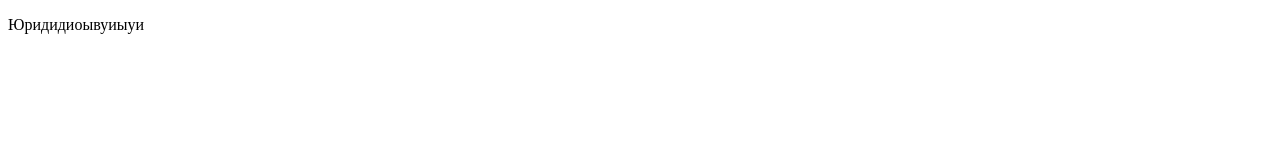
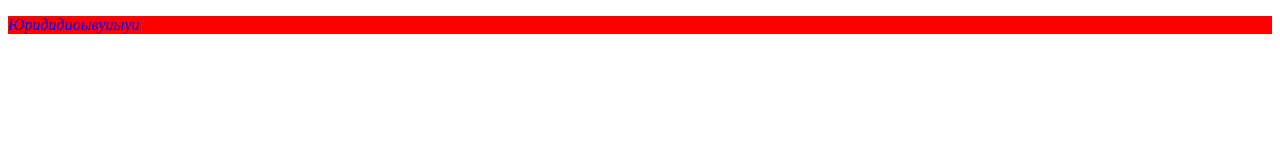
Before and after one commit to sun43z/First-Project, a plain HTML site: page index.html in a window 1280 px wide. Drawn offline with Linux system fonts and the light colour scheme.

Commit message:
izmeneniya

```diff
--- a/style.css
+++ b/style.css
@@ -1,4 +1,5 @@
-.p {
+p {
 	color: blue;
 	background-color: red;
+	font-style: italic;
 }
```
